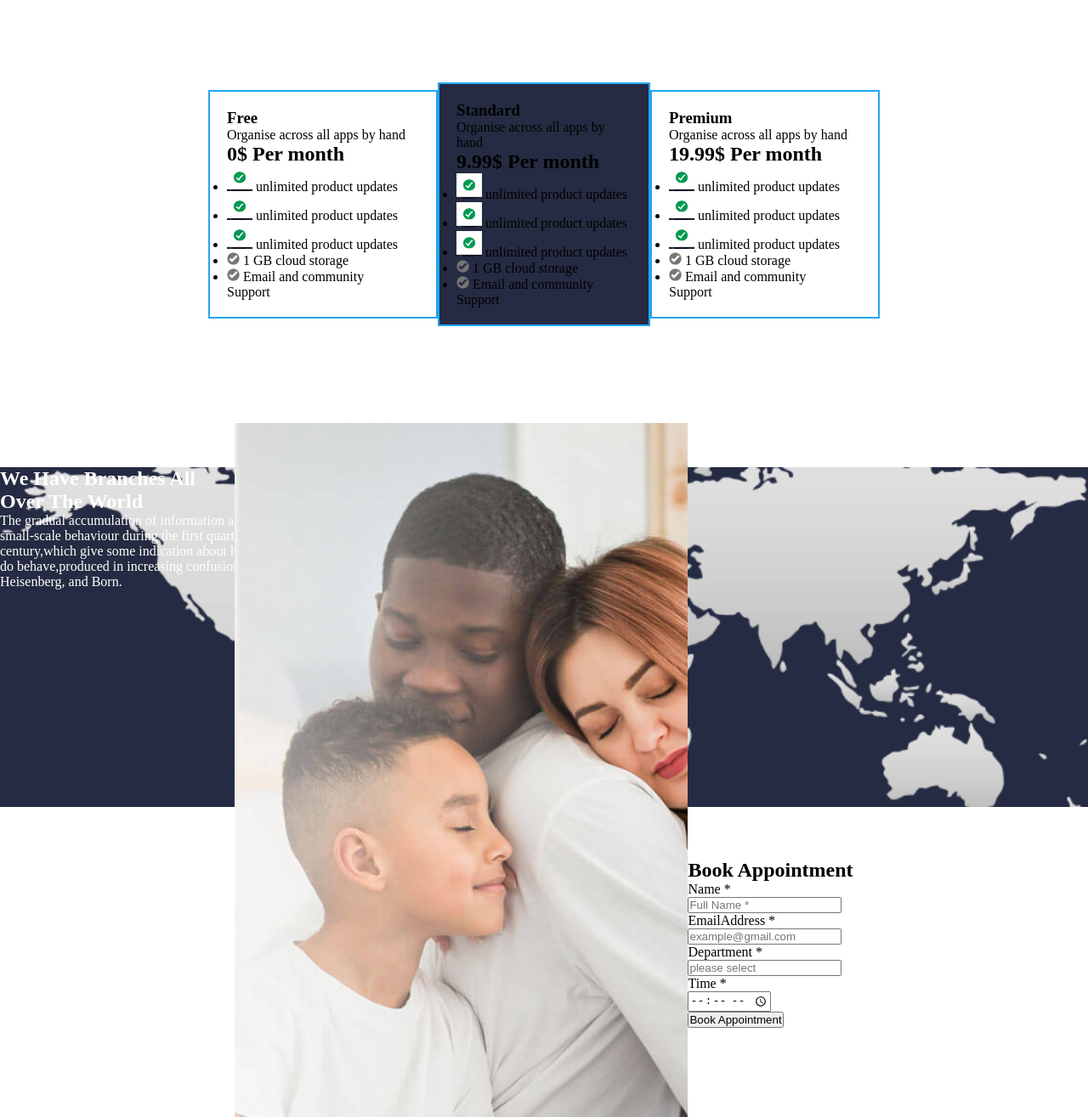
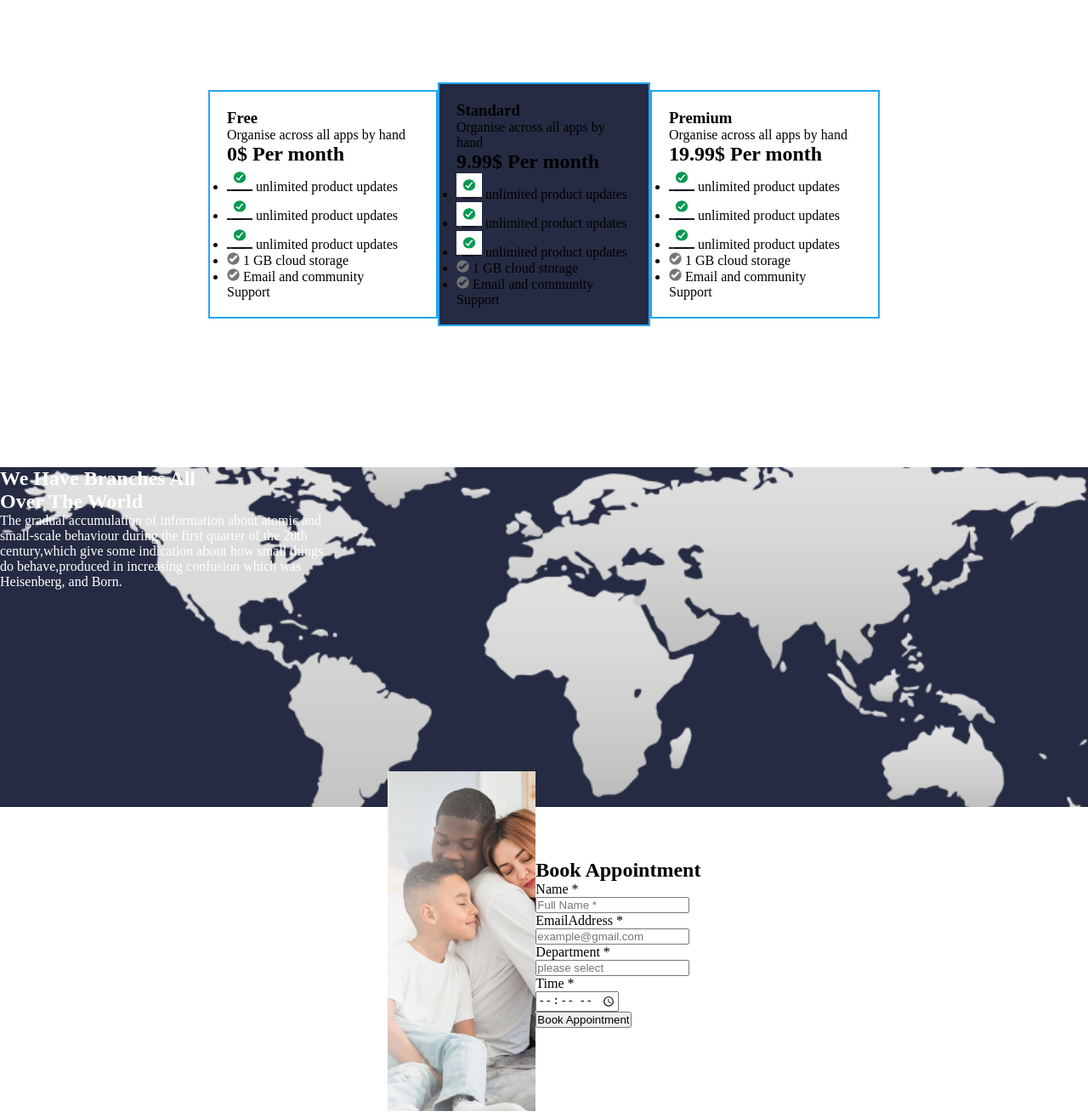
Before and after one commit to odoyoninah/Week-2-project, a plain HTML site: page index.html in a window 1280 px wide. Shown: the part 2448-3763 px from the top of the page at 85% size. Drawn offline with Linux system fonts and the light colour scheme.

Commit message:
This commit will resize the folio image

```diff
--- a/style.css
+++ b/style.css
@@ -411,3 +411,8 @@ padding-top: 20px;
     flex-direction: row;
     justify-content: center;
     align-items: center;}
+
+.folio img{
+    height: 400px;
+    width: auto;
+}
```
